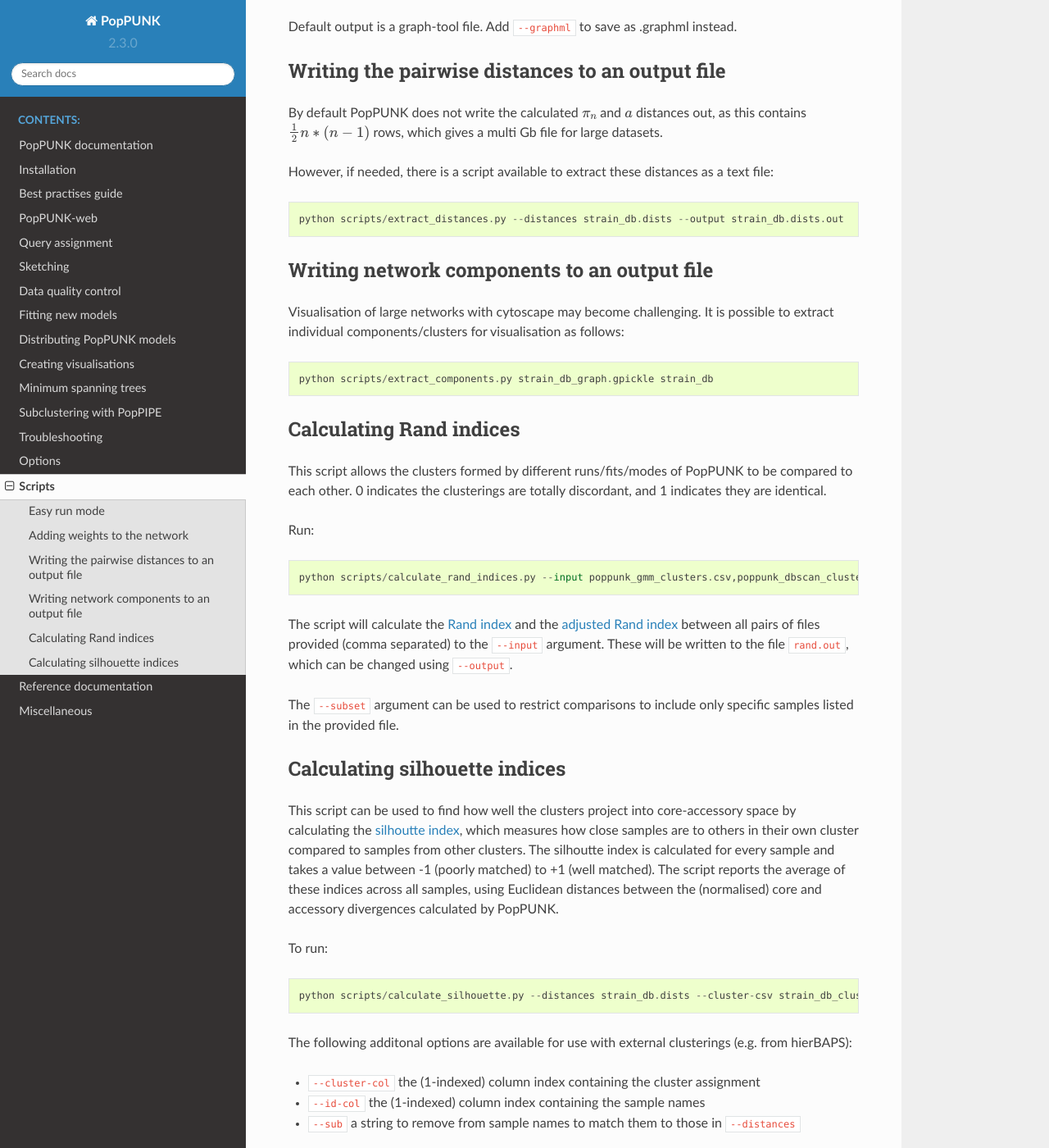
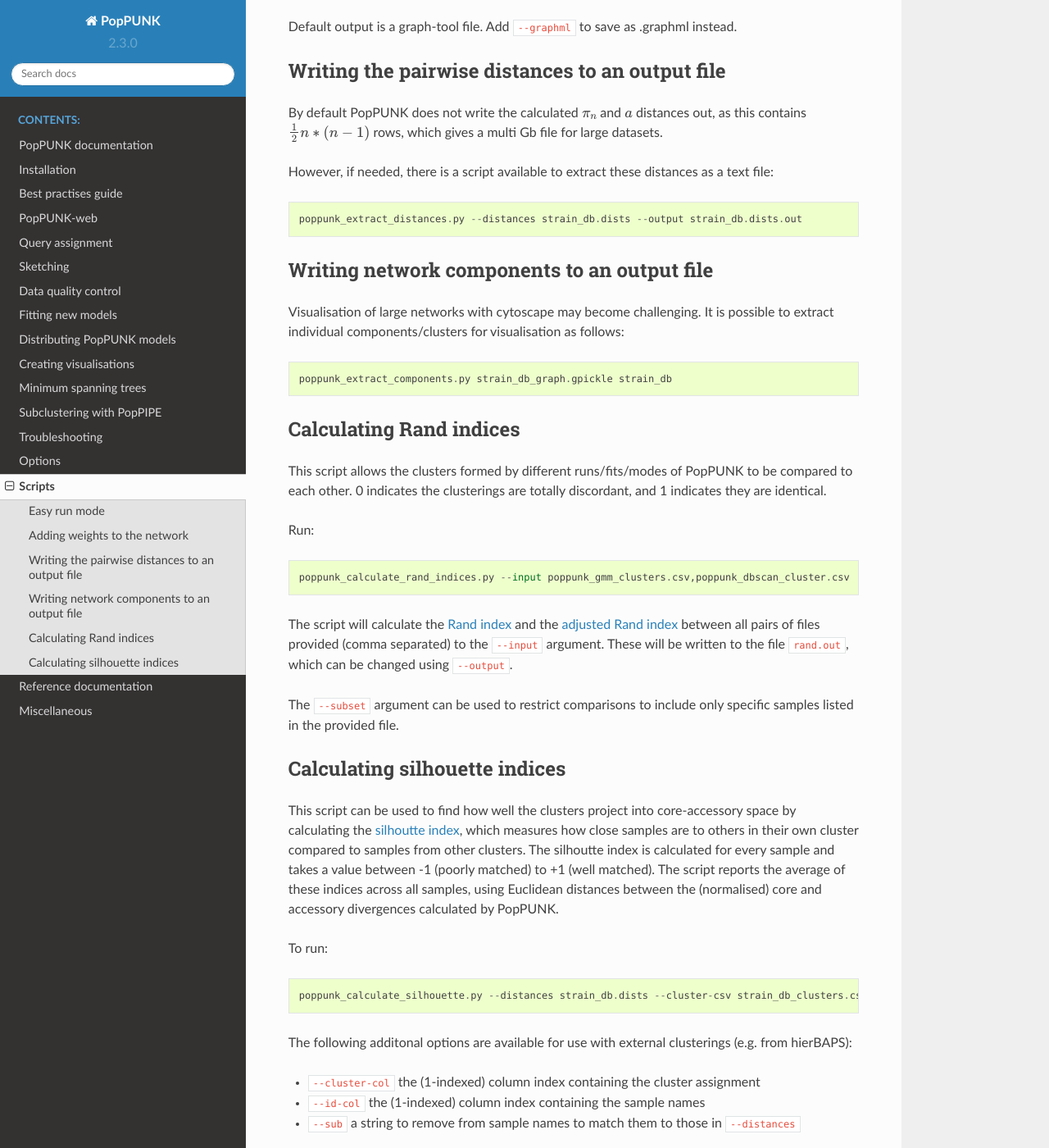
Before and after one commit to bacpop/PopPUNK, a Sphinx documentation site: the page built from docs/scripts.rst, in a window 1280 px wide and 1400 px high, scrolled down 904 px. Shown: the whole window at 82% size. Built offline with Sphinx 7.4.7 and the Read the Docs theme 2.0.0, drawn with Linux system fonts in a browser that asks for light colours.

Commit message:
Update docs

```diff
--- a/docs/scripts.rst
+++ b/docs/scripts.rst
@@ -38,14 +38,14 @@
 
 However, if needed, there is a script available to extract these distances as a text file::
 
-  python scripts/extract_distances.py --distances strain_db.dists --output strain_db.dists.out
+  poppunk_extract_distances.py --distances strain_db.dists --output strain_db.dists.out
 
 Writing network components to an output file
 --------------------------------------------
 Visualisation of large networks with cytoscape may become challenging. It is possible to extract
 individual components/clusters for visualisation as follows::
 
-  python scripts/extract_components.py strain_db_graph.gpickle strain_db
+  poppunk_extract_components.py strain_db_graph.gpickle strain_db
 
 Calculating Rand indices
 ------------------------
@@ -54,7 +54,7 @@
 
 Run::
 
-  python scripts/calculate_rand_indices.py --input poppunk_gmm_clusters.csv,poppunk_dbscan_cluster.csv
+  poppunk_calculate_rand_indices.py --input poppunk_gmm_clusters.csv,poppunk_dbscan_cluster.csv
 
 The script will calculate the `Rand index <https://en.wikipedia.org/wiki/Rand_index#Rand_index>`__
 and the `adjusted Rand index <https://en.wikipedia.org/wiki/Rand_index#Adjusted_Rand_index>`__
@@ -75,7 +75,7 @@
 
 To run::
 
-  python scripts/calculate_silhouette.py --distances strain_db.dists --cluster-csv strain_db_clusters.csv
+  poppunk_calculate_silhouette.py --distances strain_db.dists --cluster-csv strain_db_clusters.csv
 
 The following additonal options are available for use with external clusterings (e.g. from hierBAPS):
 
```
